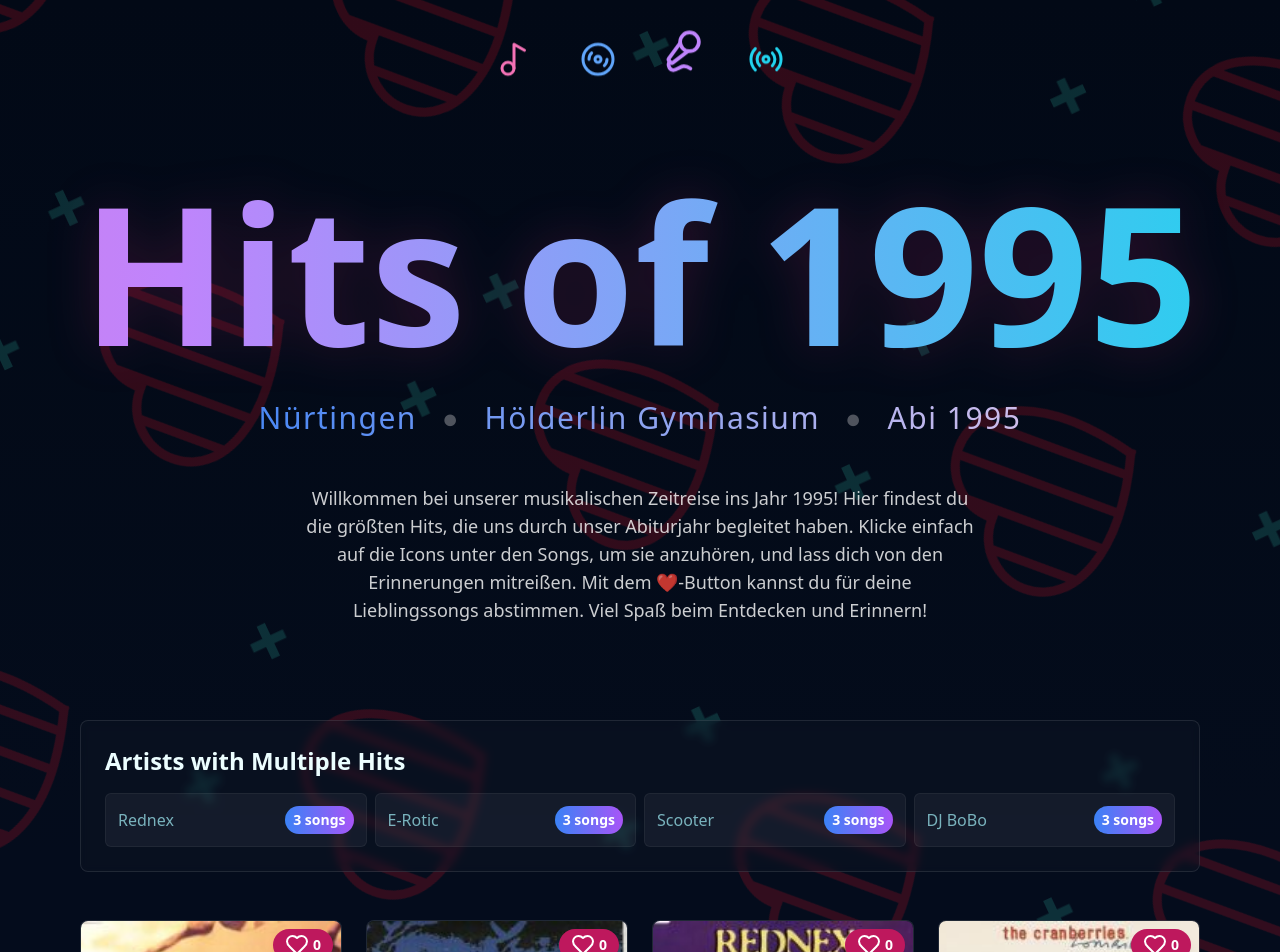
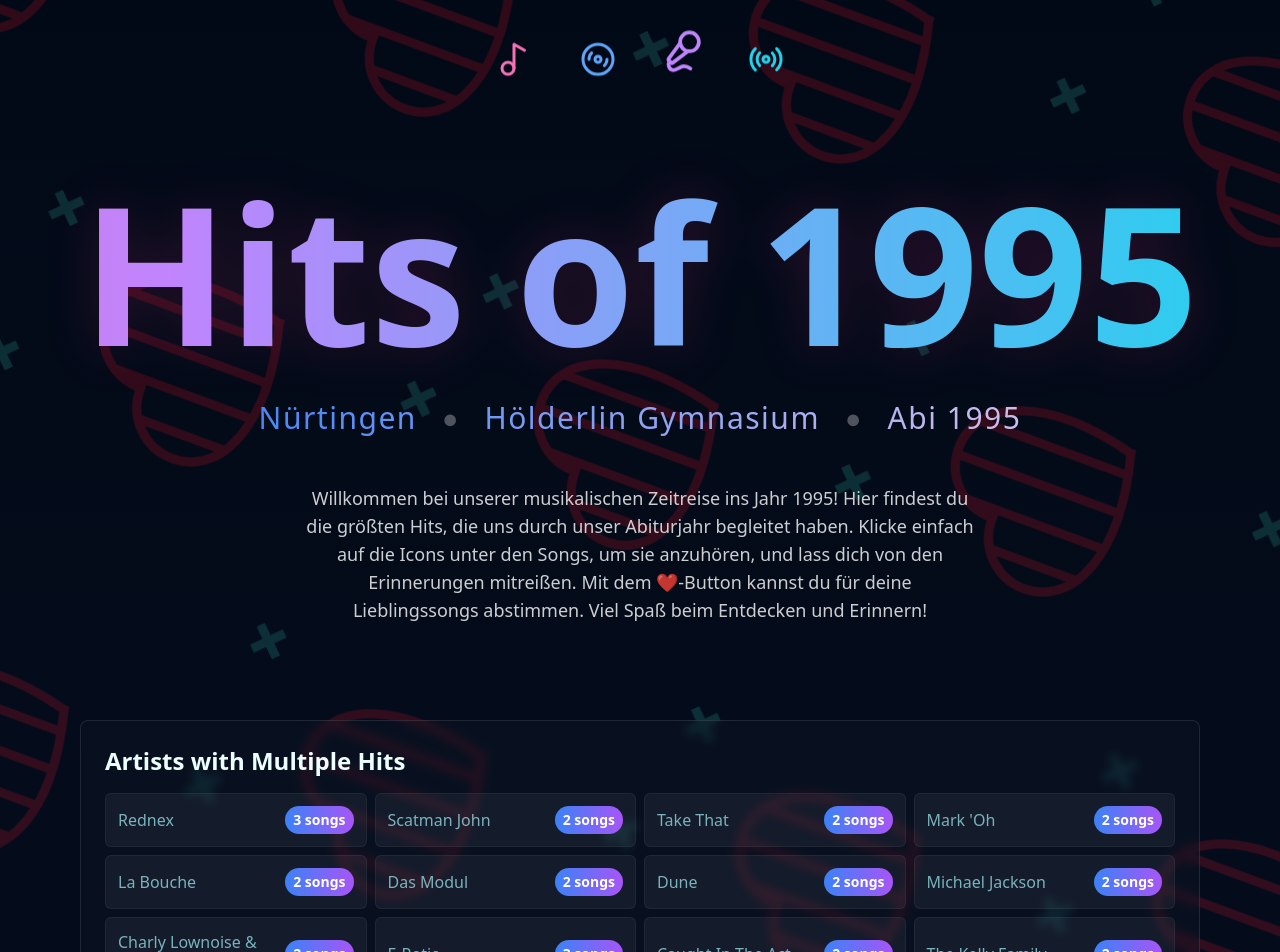
Before and after one commit to kuddl/hits-of-1995, a React (Vite) app: page / in a window 1280 px wide. Shown: the top 952 px of the page. Built offline with nearby package versions, Linux system fonts and the light colour scheme; no server answers; the database is empty.

Commit message:
feature: Ändern der Anzahl an songs pro artist für den filter

```diff
--- a/src/App.tsx
+++ b/src/App.tsx
@@ -23,7 +23,7 @@ function App() {
   });
 
   const successfulArtists = Object.entries(artistSongCount)
-    .filter(([, count]) => count > 2)
+    .filter(([, count]) => count >= 2)
     .map(([artist, count]) => ({ artist, count }));
 
   const filteredSongs = selectedArtist
```
